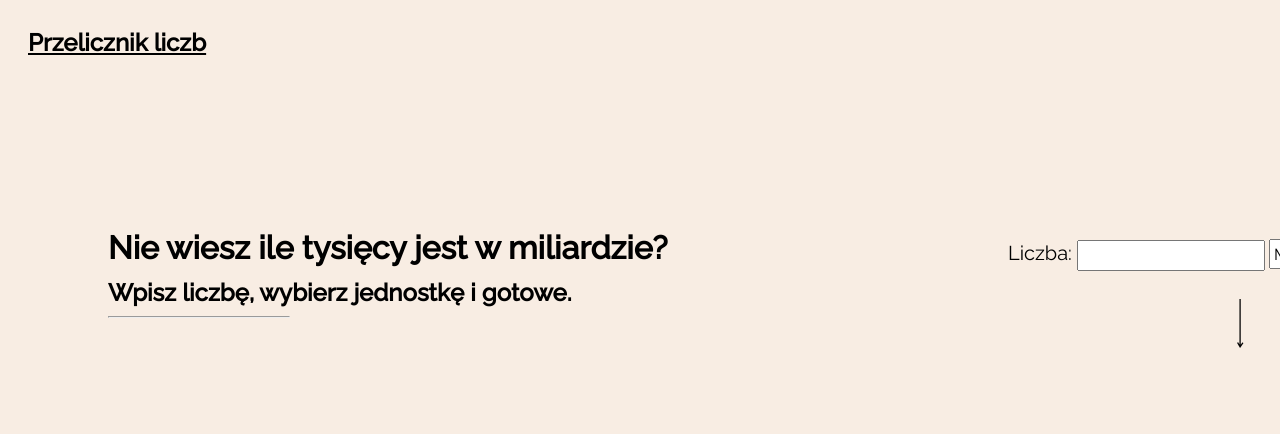
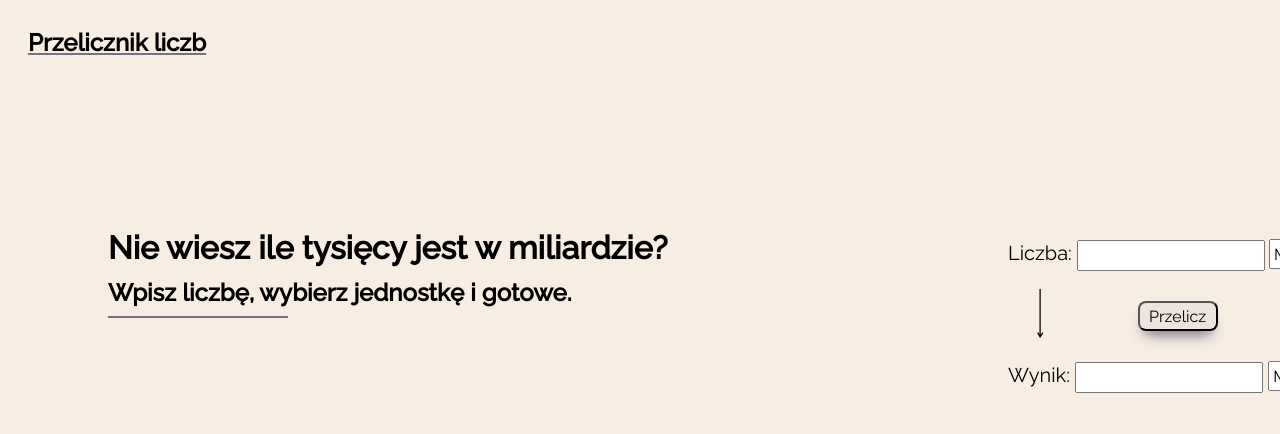
Before and after one commit to lucyxkk/Przelicznik-liczb, a plain HTML site: page index.html in a window 1280 px wide. Shown: the top 434 px of the page. Drawn offline with Linux system fonts and the light colour scheme.

Commit message:
changes to button

```diff
--- a/index.html
+++ b/index.html
@@ -35,6 +35,17 @@
             <button class="button_przelicz" type="button">Przelicz</button>
         </form>
         <img class="arrow" src="down-arrow.png" alt="arrow">
+        <form class="output">
+            <output name="result">Wynik: <input class="output_liczba" type="" name="output" value=""></output>
+            <select class="jednostka" name="Jednostka">
+                    <option value="Miliard">Miliard</option>
+                    <option value="Milion">Milion</option>
+                    <option value="Tysiąc">Tysiąc</option>
+                    <option value="Sto">Sto</option>
+                    <option value="Złoty">Złoty</option>
+                    <option value="Groszy">Groszy</option>
+                </select>
+        </form>
     </div>
 
     </body>
--- a/styles.css
+++ b/styles.css
@@ -15,7 +15,8 @@ body{
     margin: 0%;
     top: 20px;
     left: 20px;
-    text-decoration: underline;
+    text-decoration:underline;
+    text-decoration-color: #7D6E83;
 
 }
 
@@ -47,6 +48,11 @@ hr{
     top: 100px;
     left: auto;
     width: 30%;
+    border-style: none;
+    border-top: solid;
+    border-width: 2px;
+    border-color: #7D6E83;
+
 }
 
 /* Box */
@@ -83,15 +89,33 @@ hr{
     width: 180px;
 }
 
+.output_liczba{
+    height: 25px;
+    width: 180px;
+}
 .button_przelicz{
     font-family: 'Raleway', sans-serif;
     font-size: 16px;
     height: 30px;
     width: 80px;
+    position: absolute;
+    top: 70px;
+    left: 38%;
+    background-color: #EDE4E0;
+    box-shadow: 0px 10px 14px -7px #65647C;
+    border-radius: 8px;
 }
 
+.button_przelicz:hover {
+    background-color: #7D6E83;
+}
 .arrow{
     position: absolute;
-    left: 200px;
-    top: 60px;
+    top: 50px;
 }
+
+.output{
+    position: absolute;
+    top: 130px;
+    font-size: 20px;
+}
```
